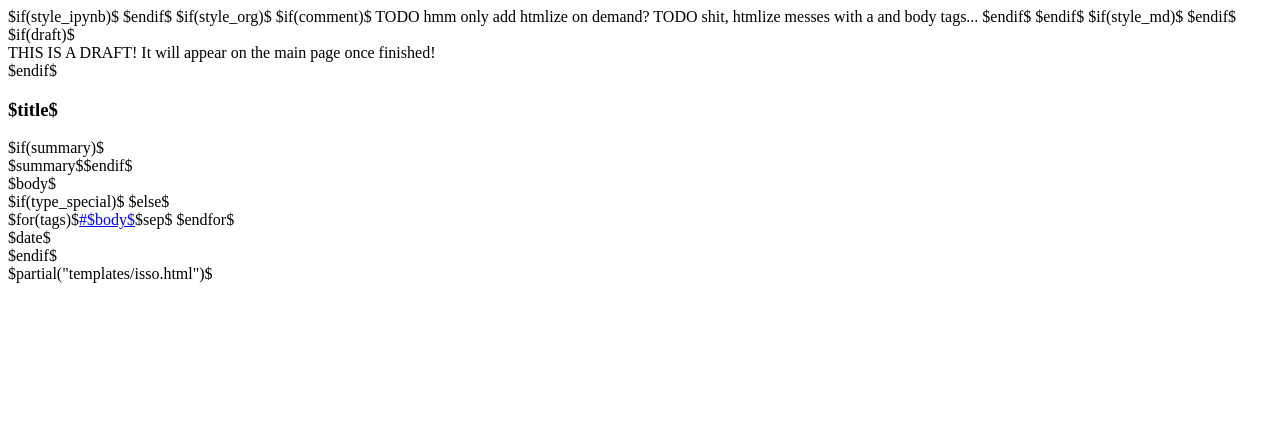
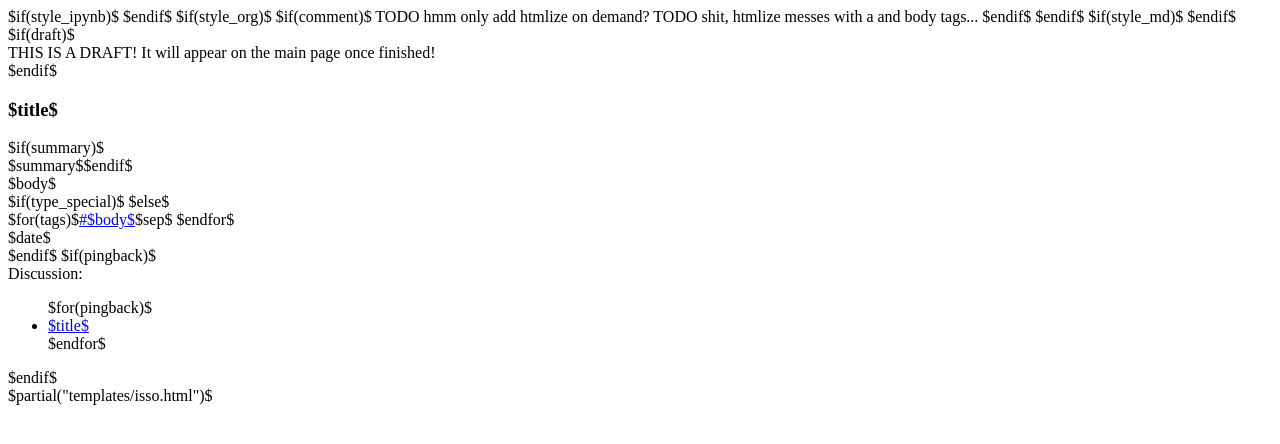
Before and after one commit to karlicoss/beepb00p, a Python web app: template templates/post.html in a window 1280 px wide. Shown: the top 444 px of the page. Run offline with Jinja, Linux system fonts and the light colour scheme; the template is opened without the code that fills it, so the values that code supplies are empty.

Commit message:
implement basic pingback

```diff
--- a/templates/post.html
+++ b/templates/post.html
@@ -39,6 +39,16 @@ $endif$
     </section>
     $endif$
 
+    $if(pingback)$
+    <br>
+    <div>Discussion:</div>
+    <ul>
+    $for(pingback)$
+        <li><a href="$url$">$title$</a></li>
+    $endfor$
+    </ul>
+    $endif$
+
     <section class="comments">
     $partial("templates/isso.html")$
     </section>
```
Also changed, not shown: 2 other files.
